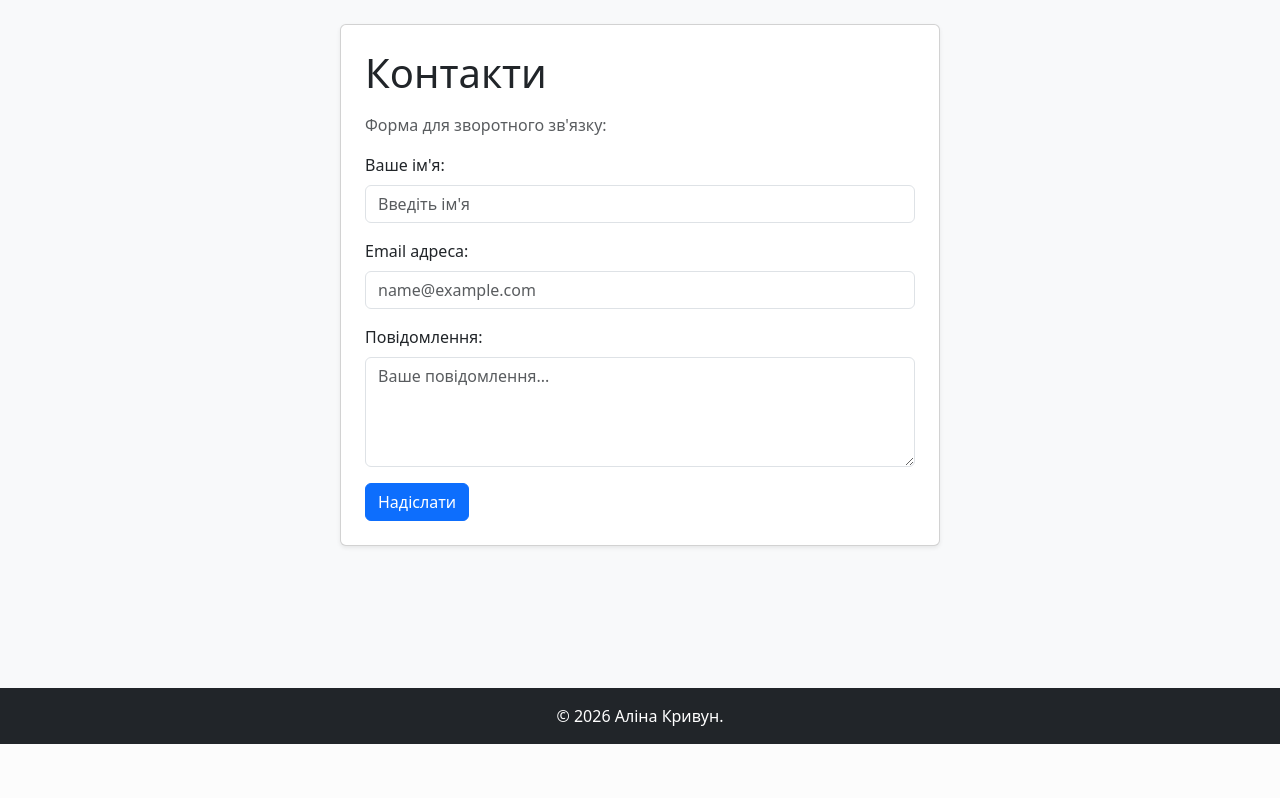
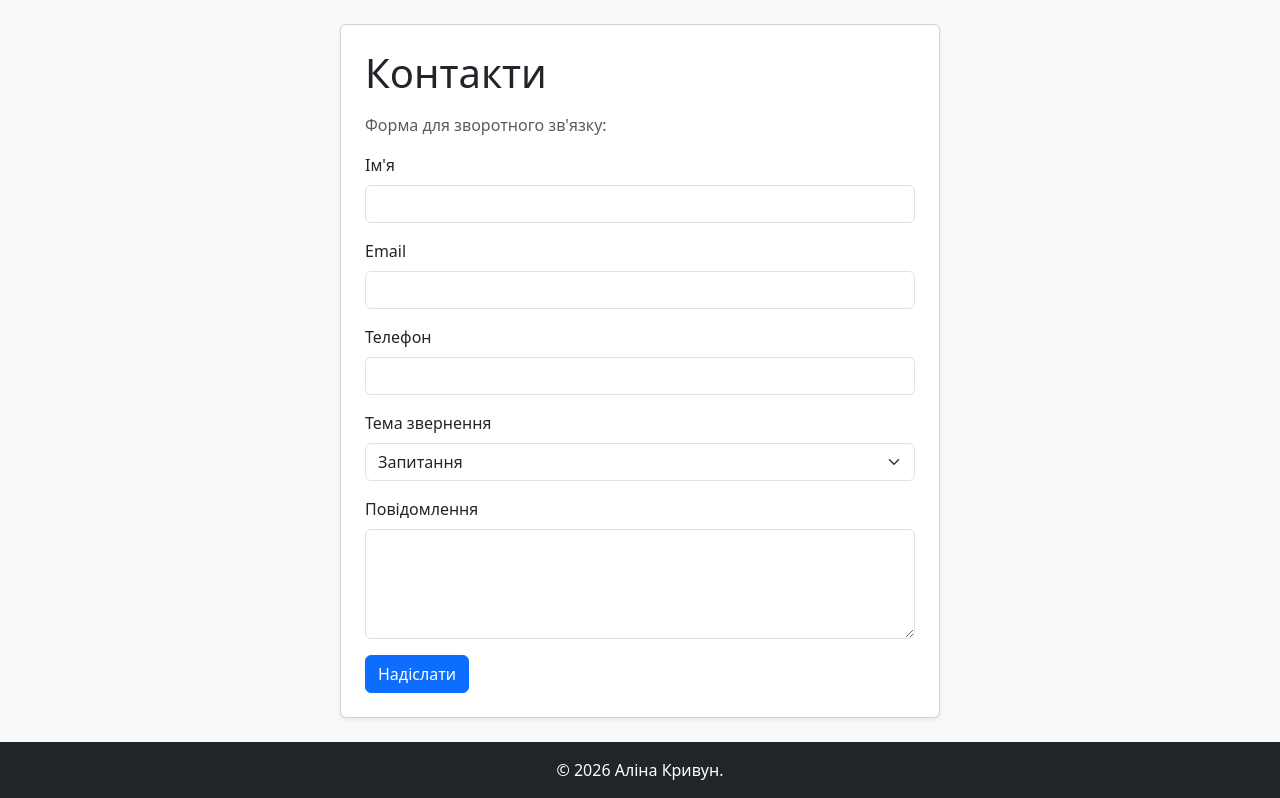
Before and after one commit to alinakryvun24-debug/flask-app-lab, a Flask app: page /contacts in a window 1280 px wide. Shown: the part 56-854 px from the top of the page. Before the commit the page ends 800 px from the top, so only its background shows below. Run offline with Flask 3, Linux system fonts and the light colour scheme; some libraries are stand-ins or nearby versions.

Commit message:
feat: implement Flask-WTF contact form

```diff
--- a/app/forms.py
+++ b/app/forms.py
@@ -1,14 +1,14 @@
 from flask_wtf import FlaskForm
 from wtforms import StringField, SelectField, TextAreaField, SubmitField
-from wtforms.validators import DataRequired, Length, Email
+from wtforms.validators import DataRequired, Length, Email, Regexp
 
 
 class ContactForm(FlaskForm):
     name = StringField(
-        "Ваше ім'я",
+        "Ім'я",
         validators=[
-            DataRequired(message="Введіть своє ім'я."),
-            Length(min=2, max=50, message="Ім'я має містити від 2 до 50 символів.")
+            DataRequired(message="Введіть ім'я."),
+            Length(min=4, max=10, message="Ім'я має містити від 4 до 10 символів.")
         ]
     )
 
@@ -17,6 +17,17 @@ class ContactForm(FlaskForm):
         validators=[
             DataRequired(message="Введіть email."),
             Email(message="Введіть коректну email-адресу.")
+        ]
+    )
+
+    phone = StringField(
+        "Телефон",
+        validators=[
+            DataRequired(message="Введіть номер телефону."),
+            Regexp(
+                r'^\+380\d{9}$',
+                message="Формат телефону: +380XXXXXXXXX"
+            )
         ]
     )
 
@@ -34,7 +45,7 @@ class ContactForm(FlaskForm):
         "Повідомлення",
         validators=[
             DataRequired(message="Введіть повідомлення."),
-            Length(min=10, max=1000, message="Повідомлення має містити від 10 до 1000 символів.")
+            Length(max=500, message="Повідомлення не може перевищувати 500 символів.")
         ]
     )
 
--- a/app/templates/contacts.html
+++ b/app/templates/contacts.html
@@ -1,24 +1,22 @@
 {% extends 'base.html' %}
 
+{% from 'includes/_formhelpers.html' import render_field %}
+
 {% block content %}
-<div class="card shadow-sm p-4 max-w-600 mx-auto">
+<div class="card shadow-sm p-4 mx-auto" style="max-width: 600px;">
     <h1 class="mb-3">Контакти</h1>
     <p class="text-muted">Форма для зворотного зв'язку:</p>
 
-    <form action="#" method="post">
-        <div class="mb-3">
-            <label for="name" class="form-label">Ваше ім'я:</label>
-            <input type="text" class="form-control" id="name" placeholder="Введіть ім'я" required>
-        </div>
-        <div class="mb-3">
-            <label for="email" class="form-label">Email адреса:</label>
-            <input type="email" class="form-control" id="email" placeholder="name@example.com" required>
-        </div>
-        <div class="mb-3">
-            <label for="message" class="form-label">Повідомлення:</label>
-            <textarea class="form-control" id="message" rows="4" placeholder="Ваше повідомлення..." required></textarea>
-        </div>
-        <button type="submit" class="btn btn-primary">Надіслати</button>
+    <form method="POST">
+        {{ form.hidden_tag() }}
+
+        {{ render_field(form.name) }}
+        {{ render_field(form.email) }}
+        {{ render_field(form.phone) }}
+        {{ render_field(form.subject) }}
+        {{ render_field(form.message) }}
+
+        {{ form.submit(class="btn btn-primary") }}
     </form>
 </div>
 {% endblock %}
--- /dev/null
+++ b/app/templates/includes/_formhelpers.html
@@ -0,0 +1,21 @@
+{% macro render_field(field) %}
+<div class="mb-3">
+    {{ field.label(class="form-label") }}
+
+    {% if field.type == 'TextAreaField' %}
+        {{ field(class="form-control", rows=4) }}
+    {% elif field.type == 'SelectField' %}
+        {{ field(class="form-select") }}
+    {% else %}
+        {{ field(class="form-control") }}
+    {% endif %}
+
+    {% if field.errors %}
+        {% for error in field.errors %}
+            <div class="text-danger small mt-1">
+                {{ error }}
+            </div>
+        {% endfor %}
+    {% endif %}
+</div>
+{% endmacro %}
--- a/app/views.py
+++ b/app/views.py
@@ -1,14 +1,58 @@
-from flask import render_template, request
+import logging
+from pathlib import Path
+
+from flask import render_template, request, flash, redirect, url_for
 from app import app
+from app.forms import ContactForm
+
+
+# Налаштування запису повідомлень у файл
+log_file = Path(__file__).resolve().parent.parent / 'contact_messages.log'
+
+contact_logger = logging.getLogger('contact_messages')
+contact_logger.setLevel(logging.INFO)
+
+if not contact_logger.handlers:
+    file_handler = logging.FileHandler(log_file, encoding='utf-8')
+    file_handler.setFormatter(
+        logging.Formatter('%(asctime)s - %(levelname)s - %(message)s')
+    )
+    contact_logger.addHandler(file_handler)
+
 
 @app.route('/')
 @app.route('/resume')
 def resume():
     return render_template('resume.html', title='Резюме')
 
-@app.route('/contacts')
+
+@app.route('/contact', methods=['GET', 'POST'])
+@app.route('/contacts', methods=['GET', 'POST'])
 def contacts():
-    return render_template('contacts.html', title='Контакти')
+    form = ContactForm()
+
+    if form.validate_on_submit():
+        contact_logger.info(
+    "Ім'я: %s | Email: %s | Телефон: %s | Тема: %s | Повідомлення: %s",
+    form.name.data,
+    form.email.data,
+    form.phone.data,
+    form.subject.data,
+    form.message.data
+)
+
+        flash('Ваше повідомлення успішно надіслано!', 'success')
+        return redirect(url_for('contacts'))
+
+    if request.method == 'POST':
+        flash('Не вдалося надіслати повідомлення. Перевірте правильність заповнення форми.', 'danger')
+
+    return render_template(
+        'contacts.html',
+        title='Контакти',
+        form=form
+    )
+
 
 @app.route('/homepage')
 def home():
```
